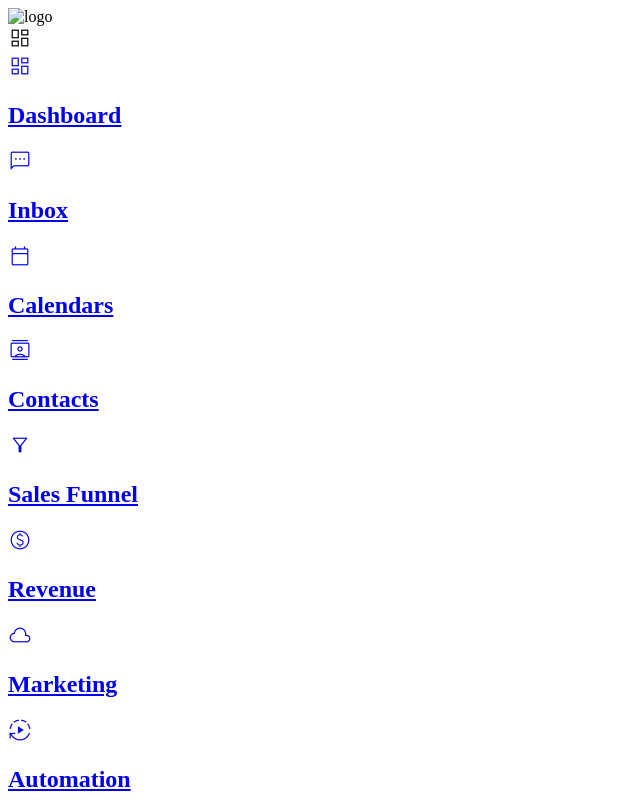
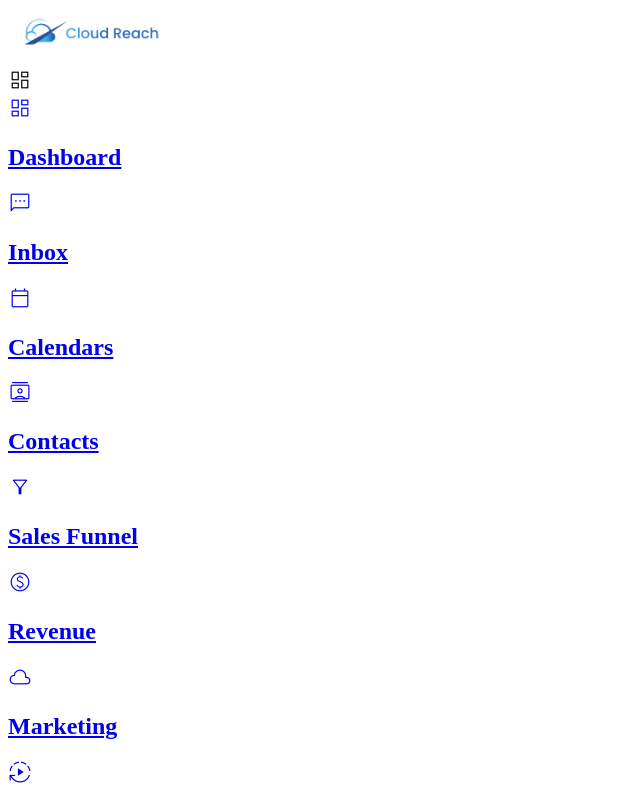
Before and after one commit to Angelajm6/CloudReach, a plain HTML site: page index.html in a window 1280 px wide. Shown: the top 800 px of the page, without its empty margins (0-640 px from the left). Drawn offline with nearby package versions, Linux system fonts and the light colour scheme.

Commit message:
added logo img

```diff
--- a/index.html
+++ b/index.html
@@ -13,7 +13,7 @@
             <aside>
                 <div class="top">
                     <div class="logo">
-                        <img src="" alt="logo">
+                        <img src="./Assets/CRLogo.png" alt="logo">
                     </div>
                     <div class="close" id="close-btn">
                         <span class="material-symbols-outlined">dashboard</span>
```
Also changed, not shown: Assets/CRLogo.png (added).
